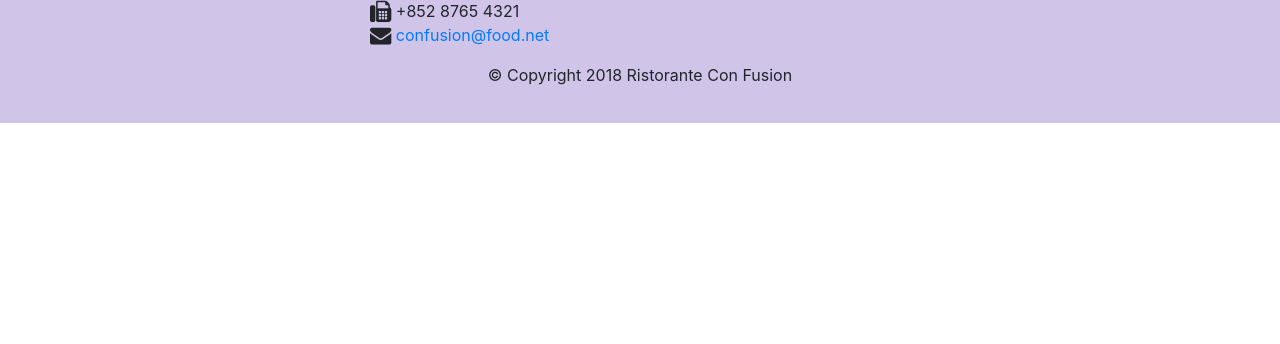
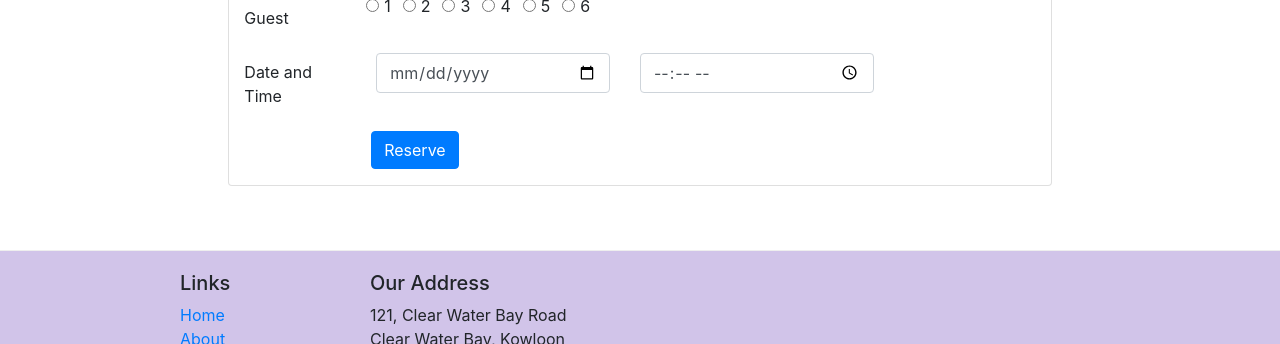
Before and after one commit to punit2000/learning-bootstrap, a website: page index.html in a window 1280 px wide. Shown: the part 1683-2027 px from the top of the page. Before the commit the page ends 1806 px from the top, so only its background shows below. Drawn offline with nearby package versions, Linux system fonts and the light colour scheme.

Commit message:
Nav Tabs

```diff
--- a/css/styles.css
+++ b/css/styles.css
@@ -32,3 +32,12 @@ body{
     background-color: #512dab;
 
 }
+.navbar-dark{
+    background-color: #512dab
+}
+.tab-content{
+    border-left: 1px solid #ddd;
+    border-right: 1px solid #ddd;
+    border-bottom: 1px solid #ddd;
+    padding: 10px;
+}
--- a/index.html
+++ b/index.html
@@ -43,6 +43,9 @@
                 </div>
                 <div class="col-12 col-sm align-self-center">
                     <img src="./img/logo.png" class="img-fluid">
+                </div>
+                <div class="col-12 col-sm align-self-center">
+                    <a class="btn btn-warning btn-block " href="#reservetable" role="button">Reserve a Table</a>
                 </div>
             </div>
         </div>
@@ -97,6 +100,64 @@
             </div>
         </div>
     </div>
+    <div class="row row-content justify-content-center">
+        <div class="col col-sm-8 align-self-center">
+            <div class="card">
+                <h3 class="card-header bg-warning text-white">Reserve a Table</h3>
+                <div class="card-block container">
+                    <form id="reservetable">
+                        <div class="form-group row align-items-center ">
+                            <label class="col-12 col-sm-2 col-form-label">Number of Guest</label>
+                            <div class="form-check form-check-inline">
+                                <input class="form-check-input" type="radio" id="one" name="number" value="option1">
+                                <label class="col-form-label" for="one">1</label>
+                            </div>
+                            <div class="form-check form-check-inline">
+                                <input class="form-check-input" type="radio" id="two" name="number" value="option2">
+                                <label class="col-form-label" for="two">2</label>
+                            </div>
+                            <div class="form-check form-check-inline">
+                                <input class="form-check-input" type="radio" id="three" name="number" value="option3">
+                                <label class="col-form-label" for="three">3</label>
+                            </div>
+                            <div class="form-check form-check-inline">
+                                <input class="form-check-input" type="radio" id="four" name="number" value="option4">
+                                <label class="col-form-label" for="four">4</label>
+                            </div>
+                            <div class="form-check form-check-inline">
+                                <input class="form-check-input" type="radio" id="five" name="number" value="option5">
+                                <label class="col-form-label" for="five">5</label>
+                            </div>
+                            <div class="form-check form-check-inline">
+                                <input class="form-check-input" type="radio" id="six" name="number" value="option6s">
+                                <label class="col-form-label" for="six">6</label>
+                            </div>
+                        </div>
+                    </div>
+                    <div class="form-group row container">
+                        <label class="col-12 col-md-2 col-sm-2 col-form-label" for="date-time">Date and Time</label>
+                        <div class="col-12 col-md-4">
+                            <input type="date" class="form-control" id="date"
+                            name="date" placeholder="Date">
+                        </div>
+                        <div class="col-12 col-md-4 col-sm-4">
+                            <input type="time" class="form-control" id="time"
+                            name="time" placeholder="Time">
+                        </div>
+                    </div>
+                    <div class="form-group row">
+                        <div class=" col-md-10 offset-sm-2">
+                            <button type="submit" class="btn btn-primary">
+                                Reserve
+                            </button>
+                            </div>
+                        </div>
+                    </form>
+                </div>
+            </div>
+        </div>
+    </div>
+</div>
 
     <footer class="footer">
         <div class="container">
```
Also changed, not shown: aboutus.html (+29 -0 lines).
